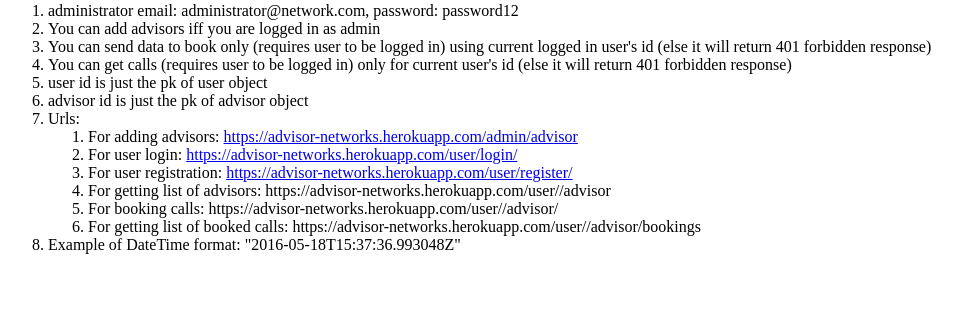
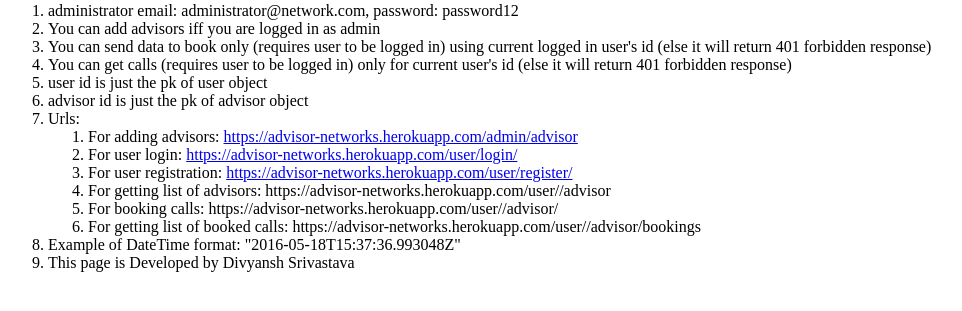
Before and after one commit to Divyansh9125/Advisor-Network, a Django app: page / in a window 1280 px wide. Shown: the part 173-484 px from the top of the page, without its empty margins (0-962 px from the left). Run offline with Django 3.2, Linux system fonts and the light colour scheme.

Commit message:
updated html

```diff
--- a/home/templates/home/index.html
+++ b/home/templates/home/index.html
@@ -45,6 +45,9 @@
         <li>
             Example of DateTime format: "2016-05-18T15:37:36.993048Z"
         </li>
+        <li>
+            This page is Developed by Divyansh Srivastava
+        </li>
     </ol>
 </body>
 </html>
```
